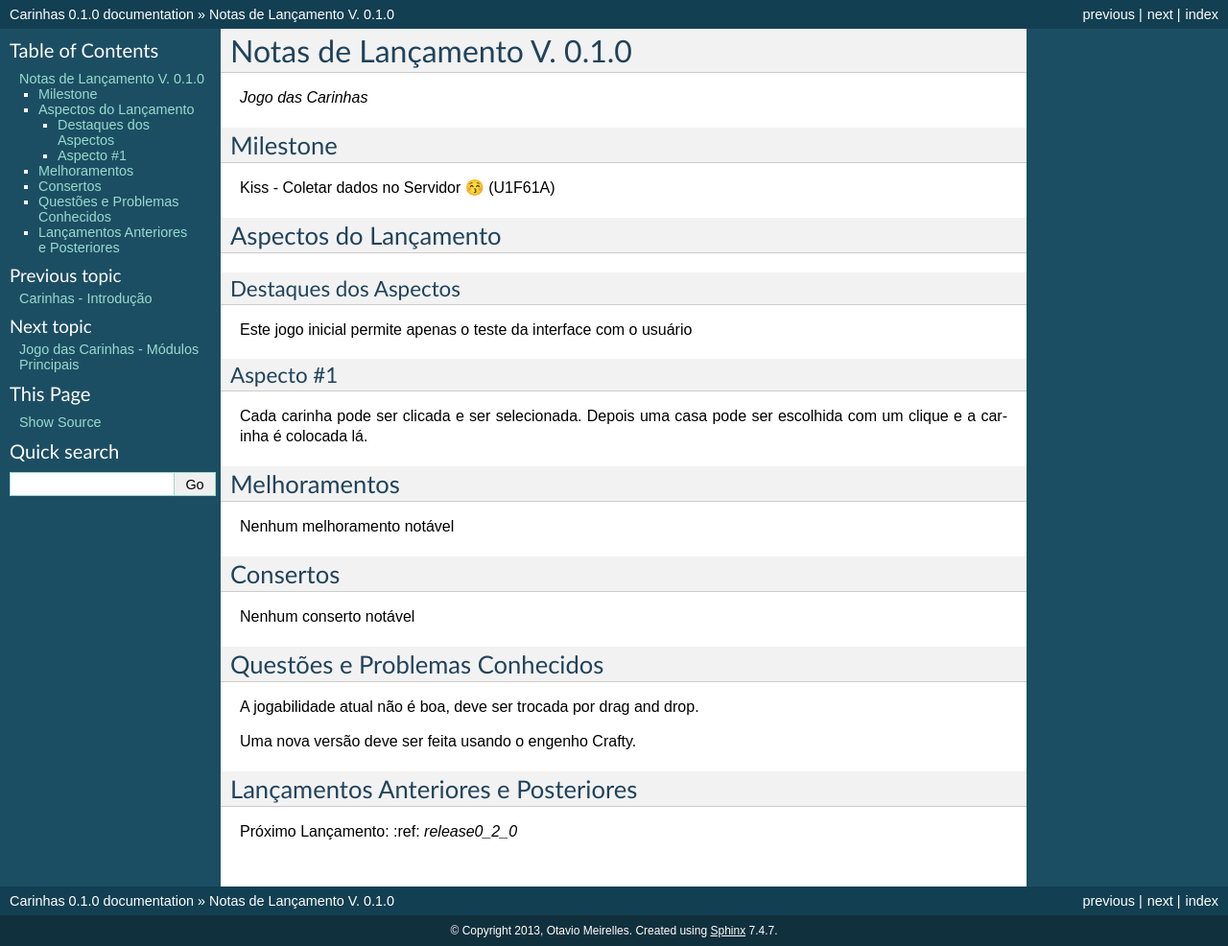
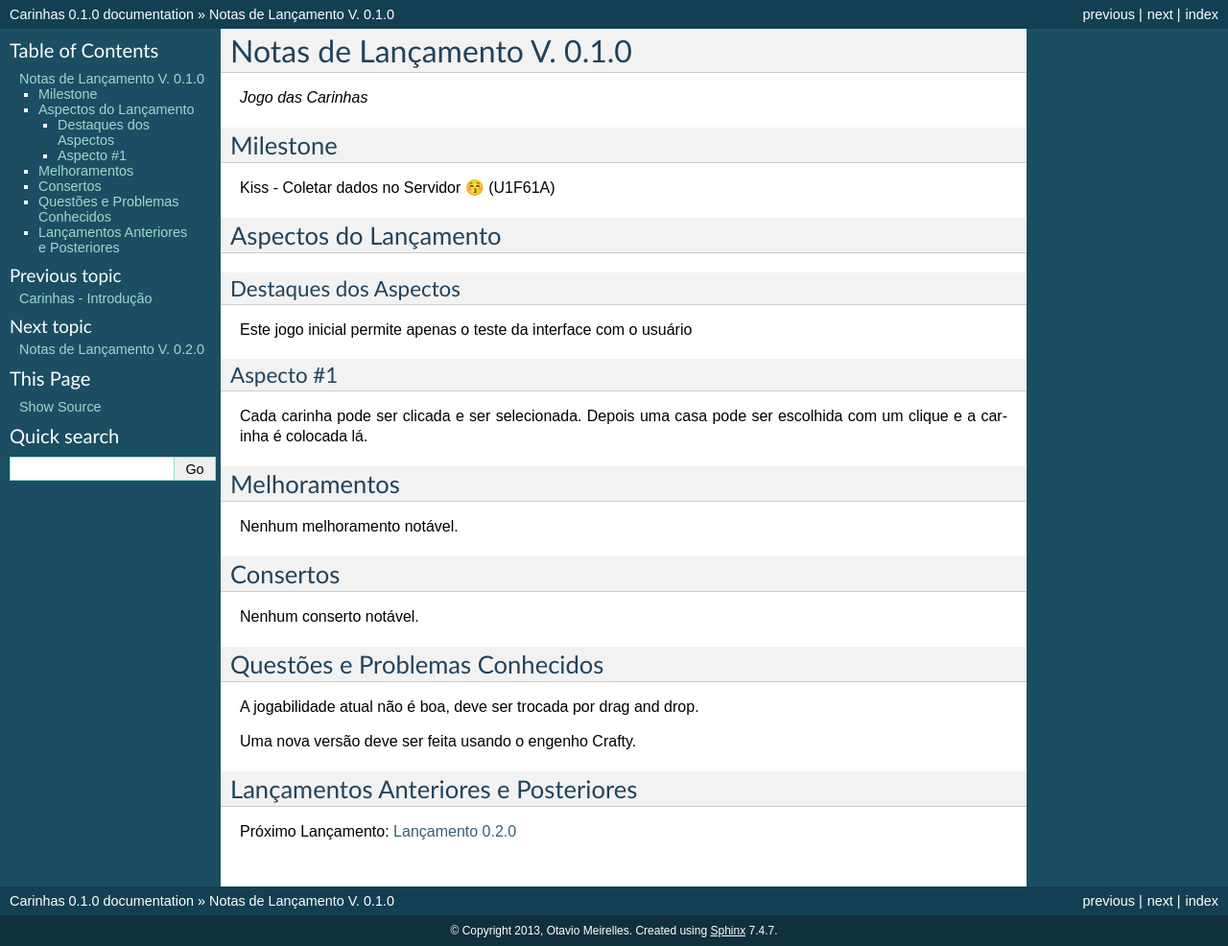
Before and after one commit to matheusforny/carinhas, a Sphinx documentation site: the page built from docs/source/release0_1_0.rst, in a window 1280 px wide. Shown: the whole page at 96% size. Built offline with Sphinx 7.4.7, drawn with Linux system fonts in a browser that asks for light colours.

Commit message:
fix(release): Release references.

```diff
--- a/docs/source/index.rst
+++ b/docs/source/index.rst
@@ -13,6 +13,7 @@ Contents:
 
    intro.rst
    release0_1_0.rst
+   release0_2_0.rst
    modules.rst
    tests.rst
 
--- a/docs/source/release0_1_0.rst
+++ b/docs/source/release0_1_0.rst
@@ -27,12 +27,12 @@ Cada carinha pode ser clicada e ser selecionada. Depois uma casa pode ser escolh
 Melhoramentos
 =============
 
-Nenhum melhoramento notável
+Nenhum melhoramento notável.
 
 Consertos
 =========
 
-Nenhum conserto notável
+Nenhum conserto notável.
 
 Questões e Problemas Conhecidos
 ===============================
@@ -44,4 +44,4 @@ Uma nova versão deve ser feita usando o engenho Crafty.
 Lançamentos Anteriores e Posteriores
 ====================================
 
-Próximo Lançamento:  :ref: `release0_2_0`
+Próximo Lançamento:  :ref:`Lançamento 0.2.0 <release0_2_0>`
--- a/docs/source/release0_2_0.rst
+++ b/docs/source/release0_2_0.rst
@@ -53,6 +53,6 @@ Ainda nãe é feita nenhuma análise do crivo.
 Lançamentos Anteriores e Posteriores
 ====================================
 
-Próximo Lançamento:  :ref: `release0_3_0`
+Próximo Lançamento:  **Em Construção**
 
-Lançamento Anterior:  :ref: `release0_1_0`
+Lançamento Anterior:  :ref:`Lançamento 0.1.0 <release0_1_0>`
```
Also changed, not shown: other parts of docs/source/release0_1_0.rst (+1 -1 lines), other parts of docs/source/release0_2_0.rst (+1 -1 lines).
